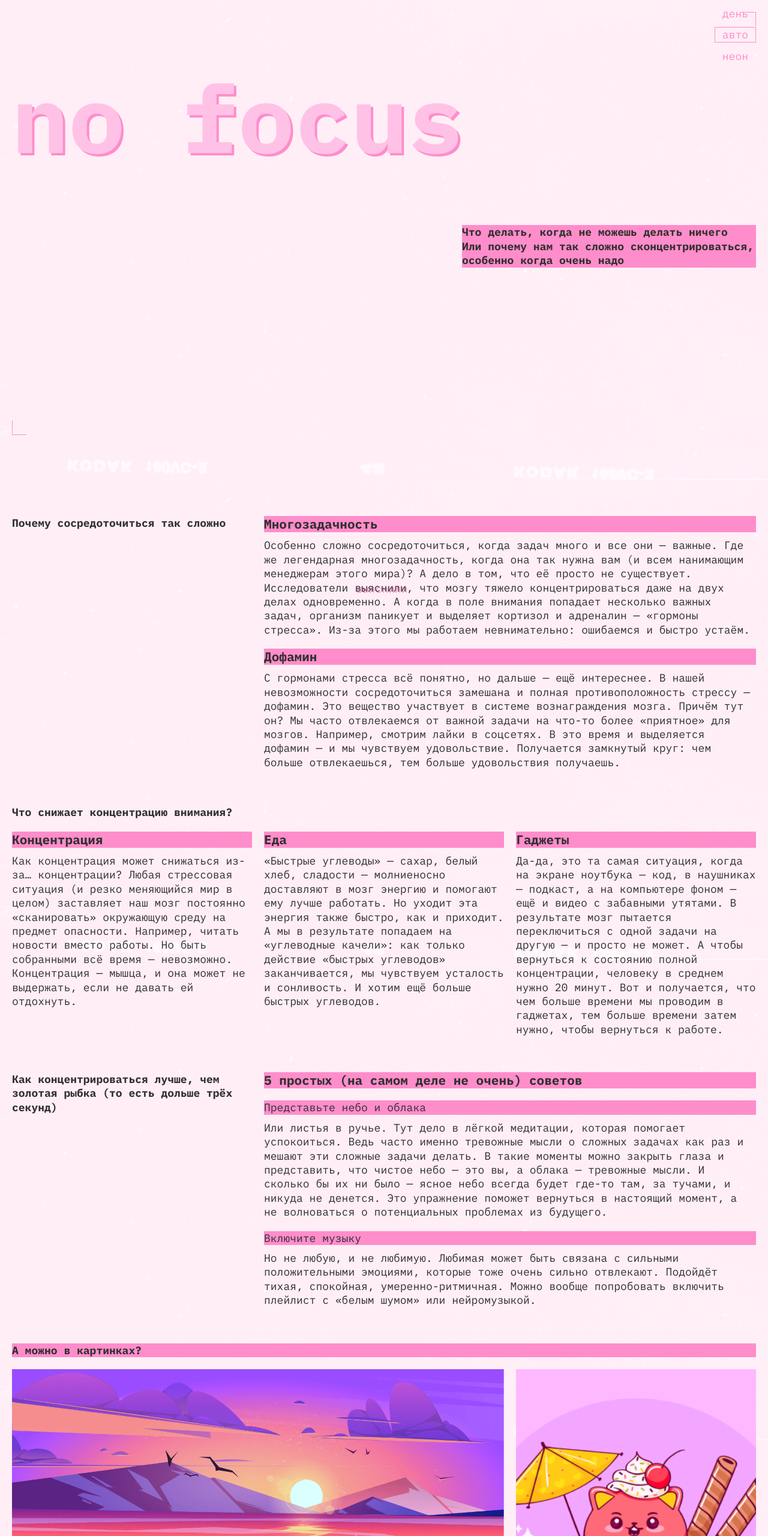
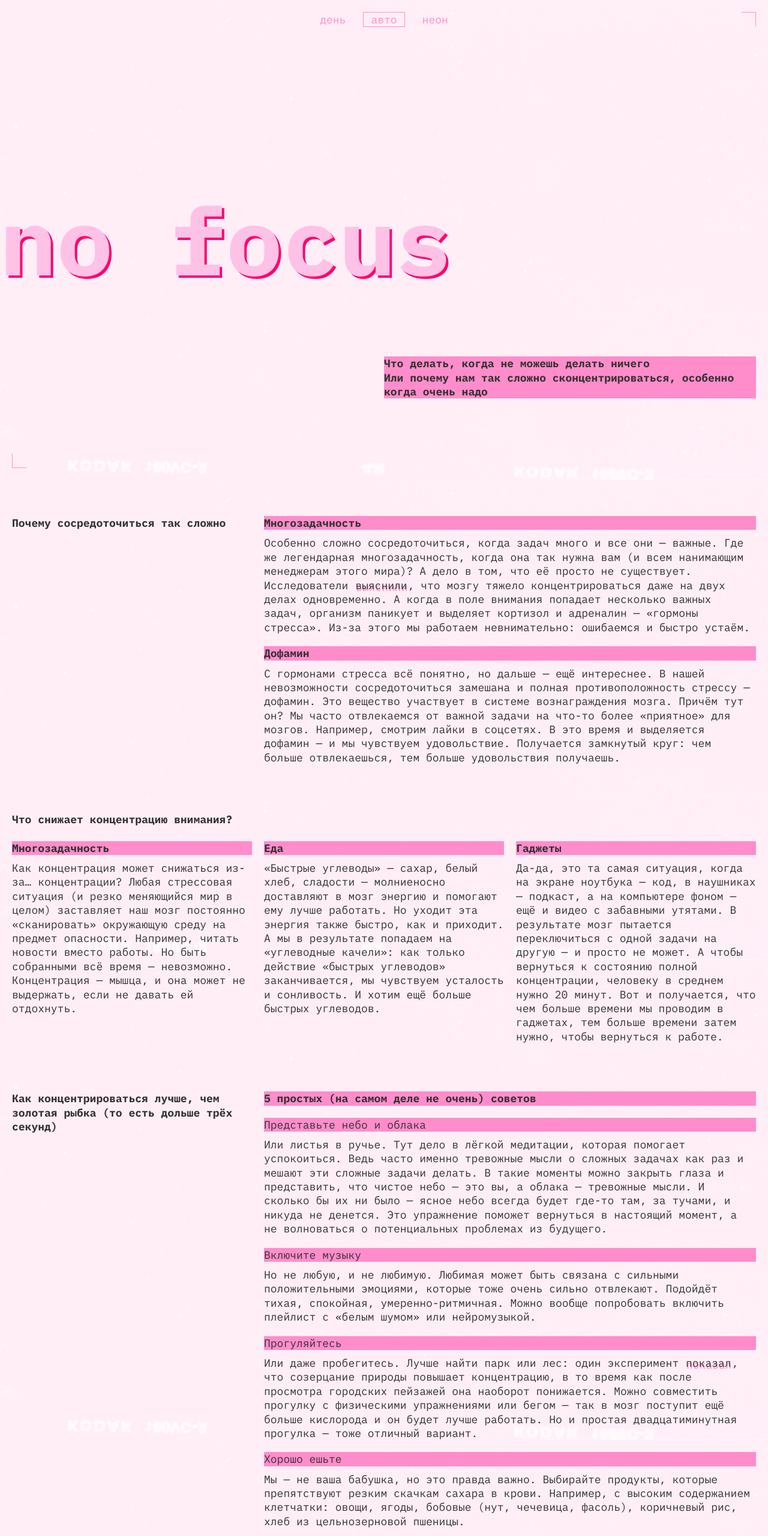
Before and after one commit to Habiba394/slozhno-sosredotochitsya-ad, a plain HTML site: page index.html in a window 1280 px wide. Shown: the top 2560 px of the page at 60% size. Drawn offline with Linux system fonts and the light colour scheme.

Commit message:
Исправлена вёрстка по макету

```diff
--- a/index.html
+++ b/index.html
@@ -62,7 +62,7 @@
               <h3 class="card__title title-decor">Многозадачность</h3>
               <p class="card__text">
                 Особенно сложно сосредоточиться, когда задач много и все они — важные. Где же легендарная многозадачность, когда она так нужна вам (и всем нанимающим менеджерам этого мира)? А дело в том, что её просто не существует. Исследователи
-                <a class="card__link" href="#causes">выяснили</a>, что мозгу тяжело концентрироваться даже на двух делах одновременно. А когда в поле внимания попадает несколько важных задач, организм паникует и выделяет кортизол и адреналин — «гормоны стресса». Из-за этого мы работаем невнимательно: ошибаемся и быстро устаём.
+                <a class="card__link" href="https://www.apa.org/topics/research/multitasking" target="_blank" rel="noopener noreferrer">выяснили</a>, что мозгу тяжело концентрироваться даже на двух делах одновременно. А когда в поле внимания попадает несколько важных задач, организм паникует и выделяет кортизол и адреналин — «гормоны стресса». Из-за этого мы работаем невнимательно: ошибаемся и быстро устаём.
               </p>
             </article>
           </li>
@@ -77,12 +77,12 @@
         </ul>
       </section>
 
-      <section class="section section_type_distractions" id="causes">
+      <section class="section section_type_distractions">
         <h2 class="section__title">Что снижает концентрацию внимания?</h2>
         <ul class="section__cards">
           <li>
             <article class="card">
-              <h3 class="card__title title-decor">Концентрация</h3>
+              <h3 class="card__title title-decor">Многозадачность</h3>
               <p class="card__text">
                 Как концентрация может снижаться из-за… концентрации? Любая стрессовая ситуация (и резко меняющийся мир в целом) заставляет наш мозг постоянно «сканировать» окружающую среду на предмет опасности. Например, читать новости вместо работы. Но быть собранными всё время — невозможно. Концентрация — мышца, и она может не выдержать, если не давать ей отдохнуть.
               </p>
@@ -128,6 +128,31 @@
                 </p>
               </article>
             </li>
+            <li>
+              <article class="card">
+                <h4 class="card__title card__title_weight_regular title-decor">Прогуляйтесь</h4>
+                <p class="card__text">
+                  Или даже пробегитесь. Лучше найти парк или лес: один эксперимент
+                  <a class="card__link" href="https://journals.sagepub.com/doi/10.1111/j.1467-9280.2008.02225.x" target="_blank" rel="noopener noreferrer">показал</a>, что созерцание природы повышает концентрацию, в то время как после просмотра городских пейзажей она наоборот понижается. Можно совместить прогулку с физическими упражнениями или бегом — так в мозг поступит ещё больше кислорода и он будет лучше работать. Но и простая двадцатиминутная прогулка — тоже отличный вариант.
+                </p>
+              </article>
+            </li>
+            <li>
+              <article class="card">
+                <h4 class="card__title card__title_weight_regular title-decor">Хорошо ешьте</h4>
+                <p class="card__text">
+                  Мы — не ваша бабушка, но это правда важно. Выбирайте продукты, которые препятствуют резким скачкам сахара в крови. Например, с высоким содержанием клетчатки: овощи, ягоды, бобовые (нут, чечевица, фасоль), коричневый рис, хлеб из цельнозерновой пшеницы.
+                </p>
+              </article>
+            </li>
+            <li>
+              <article class="card">
+                <h4 class="card__title card__title_weight_regular title-decor">Читайте</h4>
+                <p class="card__text">
+                  Настоящие бумажные книги. Это правда помогает с концентрацией: чтобы прочитать пост в соцсети, достаточно нескольких минут или даже секунд. А вот интересная книга способна затянуть и на несколько часов и круто тренирует направленное внимание.
+                </p>
+              </article>
+            </li>
           </ul>
         </div>
       </section>
--- a/styles/light.css
+++ b/styles/light.css
@@ -9,13 +9,13 @@
     Так стили написанные ниже будут иметь больший вес,
     чем стили в медиазапросе предпочтений пользователя
   */
-  --page-background-color: #fff1f7;
+  --page-background-color: #ffeef8;
   --page-background-image: url("../images/cover-image-light.png");
-  --text-color: #303030;
-  --heading-color: #303030;
+  --text-color: #333;
+  --heading-color: #333;
   --accent-color: #ff8dcb;
-  --accent-text-color: #303030;
-  --title-color: #ffc2e6;
+  --accent-text-color: #333;
+  --title-color: #ffc2e7;
 }
 
 .theme-light .header__rec {
@@ -24,13 +24,13 @@
 
 @media (prefers-color-scheme: light) {
   :root {
-    --page-background-color: #fff1f7;
+    --page-background-color: #ffeef8;
     --page-background-image: url("../images/cover-image-light.png");
-    --text-color: #303030;
-    --heading-color: #303030;
+    --text-color: #333;
+    --heading-color: #333;
     --accent-color: #ff8dcb;
-    --accent-text-color: #303030;
-    --title-color: #ffc2e6;
+    --accent-text-color: #333;
+    --title-color: #ffc2e7;
   }
 
   :root:not(.theme-dark) .header__rec {
--- a/styles/style.css
+++ b/styles/style.css
@@ -1,12 +1,12 @@
 /* Основные стили проекта. Это стили для тёмной темы, которую верстаем первой */
 
 .page {
-  color: var(--text-color);
-  font-family: var(--font-family-base);
-  font-size: var(--font-size-base);
-  line-height: var(--line-height-base);
-  background-color: var(--page-background-color);
-  background-image: var(--page-background-image);
+  color: var(--text-color, #ebbbd4);
+  font-family: var(--font-family-base, "IBM Plex mono", monospace);
+  font-size: var(--font-size-base, 1.125rem);
+  line-height: var(--line-height-base, 1.3);
+  background-color: var(--page-background-color, #000028);
+  background-image: var(--page-background-image, url("../images/cover-image-dark.png"));
   background-position: center;
   background-size: cover;
   background-attachment: fixed;
@@ -14,34 +14,39 @@
 
 /* Общие классы */
 .title-decor {
-  color: var(--accent-text-color);
-  background-color: var(--accent-color);
+  color: var(--accent-text-color, #000028);
+  font-weight: 700;
+  background-color: var(--accent-color, #ff0070);
 }
 
 .decorated-zone {
   position: relative;
+  block-size: 100vh;
+  min-block-size: var(--screen-min-height, 668px);
+  padding: var(--page-padding, 10px);
+  overflow: hidden;
 }
 
 .decorated-zone::before,
 .decorated-zone::after {
   content: "";
   position: absolute;
-  inline-size: 24px;
-  block-size: 24px;
-  border: 0 solid var(--accent-color);
+  inline-size: var(--corner-size, 24px);
+  block-size: var(--corner-size, 24px);
+  border: 0 solid var(--accent-color, #ff0070);
   pointer-events: none;
 }
 
 .decorated-zone::before {
-  inset-block-start: 20px;
-  inset-inline-end: var(--page-padding-inline);
+  inset-block-start: var(--page-padding, 10px);
+  inset-inline-end: var(--page-padding, 10px);
   border-block-start-width: 1px;
   border-inline-end-width: 1px;
 }
 
 .decorated-zone::after {
-  inset-block-end: 110px;
-  inset-inline-start: var(--page-padding-inline);
+  inset-block-end: var(--page-padding, 10px);
+  inset-inline-start: var(--page-padding, 10px);
   border-block-end-width: 1px;
   border-inline-start-width: 1px;
 }
@@ -49,33 +54,26 @@
 /* Шапка */
 .header {
   display: grid;
-  grid-template-rows: 1fr auto auto 1fr;
-  align-content: stretch;
-  gap: 50px;
-  block-size: 100vh;
-  min-block-size: var(--screen-min-height);
-  padding-block-end: 26px;
-  padding-inline: var(--page-padding-inline);
+  grid-template-rows: 1fr auto 1fr;
+  padding-block-end: calc(var(--page-padding, 10px) + 20px);
 }
 
 .header__theme-menu {
   grid-row: 1;
+  align-self: center;
   justify-self: end;
-  align-self: start;
-  padding-block-start: 10px;
 }
 
 .header__theme-menu-list {
-  display: flex;
-  flex-direction: column;
-  align-items: flex-end;
+  display: grid;
+  justify-items: end;
   gap: 10px;
 }
 
 .header__theme-menu-button {
+  border: 1px solid transparent;
   padding: 0 12px;
-  border: 1px solid transparent;
-  color: var(--accent-color);
+  color: var(--accent-color, #ff0070);
   text-transform: lowercase;
   background-color: transparent;
   cursor: pointer;
@@ -99,36 +97,35 @@
 }
 
 .header__rec {
-  display: none;
   position: absolute;
-  inset-block-start: 20px;
-  inset-inline-start: var(--page-padding-inline);
-  color: var(--accent-color);
-  font-weight: 700;
+  inset-block-start: var(--page-padding, 10px);
+  inset-inline-end: calc(var(--page-padding, 10px) + 7px);
+  color: var(--accent-color, #ff0070);
 }
 
 .header__rec::after {
   content: "";
   display: inline-block;
-  inline-size: 10px;
-  block-size: 10px;
+  inline-size: 12px;
+  block-size: 12px;
   margin-inline-start: 8px;
   border-radius: 50%;
+  vertical-align: -1px;
   background-color: currentColor;
 }
 
 .header__title {
   grid-row: 2;
-  color: var(--title-color);
-  font-size: var(--title-size);
+  color: var(--title-color, #dc00ff);
+  font-size: var(--title-size, 7.25rem);
   font-weight: 700;
-  line-height: 0.8;
-  text-shadow: 4px 4px 0 var(--accent-color);
+  line-height: 1;
+  text-shadow: 4px 4px 0 var(--title-shadow-color, #ff0070);
 }
 
 .header__description {
   grid-row: 3;
-  font-weight: 700;
+  align-self: center;
 }
 
 .header__description-line {
@@ -138,44 +135,40 @@
 /* Основной контент */
 .content {
   display: grid;
-  row-gap: var(--section-gap);
-  padding: var(--section-gap) var(--page-padding-inline);
+  gap: var(--section-gap, 46px);
+  padding: var(--content-padding-block, 40px) var(--page-padding, 10px);
 }
 
 .section {
   display: grid;
-  gap: var(--block-gap);
+  grid-template-columns: minmax(0, 1fr);
   align-items: start;
+  gap: 24px;
 }
 
 .section__title {
-  color: var(--heading-color);
-  font-size: var(--font-size-base);
+  color: var(--heading-color, #ff0070);
+  font-size: inherit;
   font-weight: 700;
 }
 
-.section__content {
+.section__content,
+.section__cards {
   display: grid;
-  gap: var(--block-gap);
+  gap: var(--block-gap, 20px);
 }
 
 .section__subtitle {
-  font-weight: 700;
-}
-
-.section__cards {
-  display: grid;
-  gap: var(--block-gap);
-  list-style: none;
+  font-size: inherit;
 }
 
 .card {
   display: grid;
-  gap: var(--card-gap);
+  gap: var(--card-gap, 10px);
 }
 
 .card__title {
-  font-weight: 700;
+  font-size: inherit;
 }
 
 .card__title_weight_regular {
@@ -183,12 +176,14 @@
 }
 
 .card__link {
+  border: 1px solid transparent;
+  color: inherit;
   text-decoration: none;
-  text-shadow: 2px 2px 0 var(--accent-color);
+  text-shadow: 1px 3px 0 var(--accent-color, #ff0070);
 }
 
 .card__link:hover {
-  border-block-end: 1px solid currentColor;
+  border-block-end-color: currentColor;
 }
 
 .card__link:focus {
@@ -196,137 +191,111 @@
 }
 
 .card__link:focus-visible {
-  outline: 1px solid currentColor;
+  border-color: currentColor;
 }
 
 /* Галерея */
+.section_type_gallery {
+  row-gap: var(--gallery-gap, 10px);
+}
+
 .gallery {
   display: grid;
-  gap: 10px;
-  list-style: none;
+  gap: var(--gallery-gap, 10px);
 }
 
 .gallery__image {
   display: block;
   inline-size: 100%;
-  block-size: 100%;
+  block-size: auto;
   object-fit: cover;
+  object-position: center;
 }
 
 /* Подвал */
 .footer {
   display: grid;
   place-items: center;
-  block-size: 100vh;
-  min-block-size: var(--screen-min-height);
-  padding-inline: var(--page-padding-inline);
 }
 
 .footer__title {
-  color: var(--title-color);
-  font-size: var(--title-size);
+  color: var(--title-color, #dc00ff);
+  font-size: var(--title-size, 7.25rem);
   font-weight: 700;
   line-height: 1;
-  text-shadow: 2px 2px 0 var(--footer-title-shadow-color);
+  text-align: center;
+  text-shadow: 2px 2px 0 var(--title-shadow-color, #ff0070);
 }
 
-/* Планшет и десктоп */
+/* Планшет */
 @media (width >= 768px) {
-  .decorated-zone::after {
-    inset-block-end: 75px;
+  .header {
+    padding-block-end: var(--page-padding, 20px);
   }
 
-  .header {
-    grid-template-rows: 1fr auto auto 2.65fr;
-    gap: 0;
-    padding-block-end: 0;
-  }
-
-  .header__rec {
-    display: block;
+  .header__title {
+    margin-inline-start: calc(-1 * var(--page-padding, 20px));
   }
 
   .header__description {
     justify-self: end;
-    inline-size: 364px;
-    margin-block-start: 116px;
+    inline-size: 50%;
   }
 
   .section {
-    grid-template-columns: 1fr 2fr;
-  }
-
-  .section__title {
-    grid-column: 1;
+    grid-template-columns: minmax(0, 1fr) minmax(0, 2fr);
+    column-gap: 20px;
   }
 
   .section > .section__cards,
   .section > .section__content {
-    grid-column: 2;
+    grid-column: 2 / -1;
   }
 
-  .section_type_distractions {
-    grid-template-columns: repeat(3, 1fr);
+  .section_type_distractions > .section__cards,
+  .section_type_gallery > .section__title,
+  .gallery {
+    grid-column: 1 / -1;
+  }
+
+  .gallery {
+    grid-template-columns: repeat(3, minmax(0, 1fr));
+  }
+
+  .gallery__item_type_sunset,
+  .gallery__item_type_street {
+    grid-column: span 2;
+  }
+
+  .gallery__item_type_dessert,
+  .gallery__item_type_tape {
+    grid-row: span 2;
+  }
+
+  .gallery__item_type_dessert .gallery__image,
+  .gallery__item_type_tape .gallery__image {
+    block-size: 100%;
+    contain: size;
+  }
+}
+
+/* Десктоп */
+@media (width >= 1024px) {
+  .header__theme-menu {
+    align-self: start;
+    justify-self: center;
+  }
+
+  .header__theme-menu-list {
+    grid-auto-flow: column;
+    gap: 16px;
+  }
+
+  .section {
+    grid-template-columns: repeat(3, minmax(0, 1fr));
   }
 
   .section_type_distractions > .section__cards {
-    grid-column: 1 / -1;
-    grid-template-columns: repeat(3, 1fr);
-  }
-
-  .gallery {
-    grid-template-columns: repeat(3, 1fr);
-    gap: var(--block-gap);
-  }
-
-  .gallery__item_type_sunset {
-    grid-column: 1 / 3;
-  }
-
-  .gallery__item_type_dessert {
-    grid-column: 3;
-    grid-row: 1 / 3;
-  }
-
-  .gallery__item_type_tape {
-    grid-column: 1;
-    grid-row: 2 / 4;
-  }
-
-  .gallery__item_type_books {
-    grid-column: 2;
-    grid-row: 2;
-  }
-
-  .gallery__item_type_street {
-    grid-column: 2 / 4;
-    grid-row: 3;
-  }
-
-  .section_type_gallery {
-    grid-template-columns: 1fr;
+    grid-template-columns: repeat(3, minmax(0, 1fr));
   }
 }
-
-@media (width >= 1024px) {
-  .header__description {
-    inline-size: 490px;
-  }
-
-  .section {
-    grid-template-columns: repeat(3, 1fr);
-  }
-
-  .section > .section__cards,
-  .section > .section__content {
-    grid-column: 2 / 4;
-  }
-
-  .section_type_distractions > .section__cards {
-    grid-column: 1 / -1;
-  }
-
-  .section_type_gallery {
-    grid-template-columns: 1fr;
-  }
-}
--- a/styles/variables.css
+++ b/styles/variables.css
@@ -6,26 +6,32 @@
 :root {
   --page-background-color: #000028;
   --page-background-image: url("../images/cover-image-dark.png");
-  --text-color: #f1b2ce;
+  --text-color: #ebbbd4;
   --heading-color: #ff0070;
   --accent-color: #ff0070;
   --accent-text-color: #000028;
-  --title-color: #db00ff;
-  --footer-title-shadow-color: #ff0070;
+  --title-color: #dc00ff;
+  --title-shadow-color: #ff0070;
   --font-family-base: "IBM Plex mono", monospace;
   --font-size-base: 1.125rem;
   --line-height-base: 1.3;
-  --page-padding-inline: 10px;
+  --page-padding: 10px;
+  --content-padding-block: 40px;
+  --section-gap: 46px;
   --block-gap: 20px;
   --card-gap: 10px;
-  --section-gap: 60px;
+  --gallery-gap: 10px;
+  --corner-size: 24px;
   --title-size: clamp(7.25rem, 7.0115rem + 1.0178vw, 7.5rem);
   --screen-min-height: 668px;
 }
 
 @media (width >= 768px) {
   :root {
-    --page-padding-inline: 20px;
+    --page-padding: 20px;
+    --content-padding-block: 60px;
+    --section-gap: 80px;
+    --gallery-gap: 20px;
     --title-size: clamp(7.5rem, 0.5625rem + 14.4531vw, 9.8125rem);
     --screen-min-height: 1024px;
   }
```
Also changed, not shown: styles/dark.css (+3 -9 lines).
